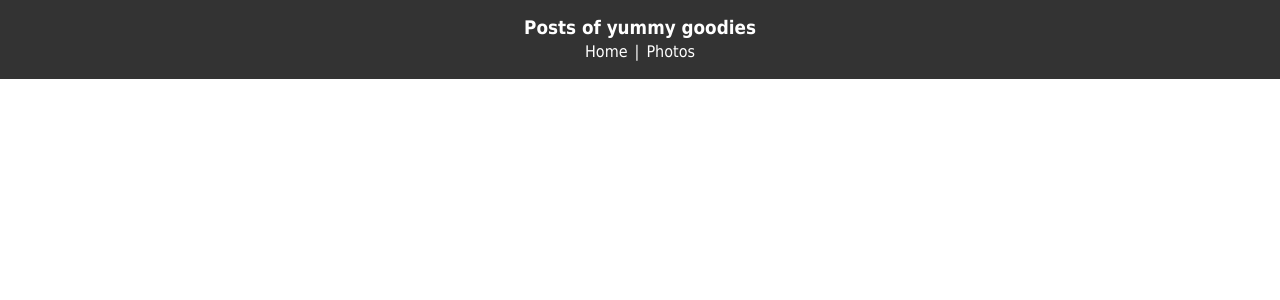
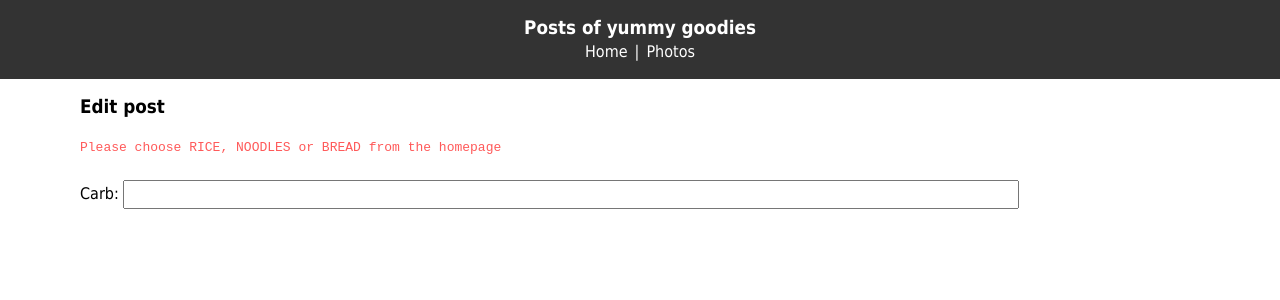
Before and after one commit to Paddlepop25/react-post-app-functional-components, a React (Create React App) app: page /editpost/1 in a window 1280 px wide. Shown: the top 300 px of the page. Built offline with nearby package versions, Linux system fonts and the light colour scheme.

Commit message:
could log id params in editpost

```diff
--- a/src/components/EditPost.js
+++ b/src/components/EditPost.js
@@ -1,12 +1,78 @@
+import React, { useState, useEffect } from 'react'
 import Header from './Header'
+import posts from '../postsData.json'
 
-function EditPost() {
+function EditPost(props) {
+  const [carb, setCarb] = useState('')
+  const [yummies, setYummies] = useState('')
+
+  useEffect(() => {
+    const { id } = props.match.params
+    console.log(id)
+  }, [carb, yummies])
+
+  // console.log(state)
+
   return (
     <>
       <Header />
+      <div className='container'>
+        {/* <form onSubmit={saveEditPost}> */}
+        <h3 style={{ margin: '15px 0' }}>Edit post</h3>
+        <code style={code}>
+          Please choose RICE, NOODLES or BREAD from the homepage
+        </code>
 
+        <br />
+        <br />
+        <label>Carb: </label>
+        <input
+          name='carb'
+          value={carb}
+          // onChange={editPost}
+          maxLength='15'
+          style={inputStyle}
+        />
+        <br />
+        <br />
+        {/*
+          <label>Yummies: </label>
+          <input
+            name='yummies'
+            value={yummies}
+            onChange={editPost}
+            maxLength='100'
+            style={inputStyle}
+          />
+
+          <br />
+          <br />
+
+          <button style={saveBtn}>
+            {state.post.carb !== '' ? 'Save post' : 'Back to homepage'}
+          </button>
+        </form> */}
+      </div>
     </>
   )
 }
 
+const code = {
+  color: '#ff5959',
+}
+
+const inputStyle = {
+  width: '80%',
+  padding: '5px',
+}
+
+const saveBtn = {
+  background: '#fcba03',
+  color: '#fff',
+  border: 'none',
+  padding: '5px 9px',
+  borderRadius: '20px',
+  cursor: 'pointer',
+}
+
 export default EditPost
```
Also changed, not shown: 1 other file (tests, documents, lock files or other folders).
